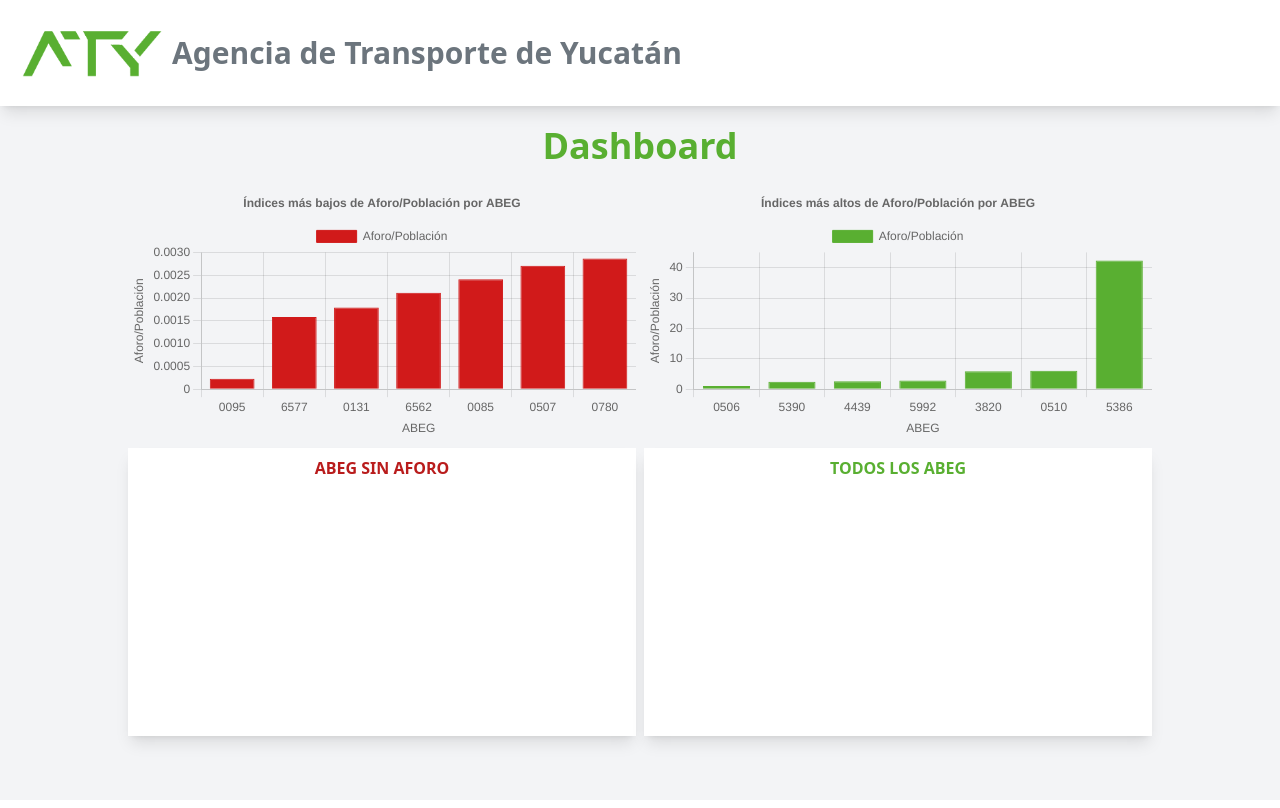
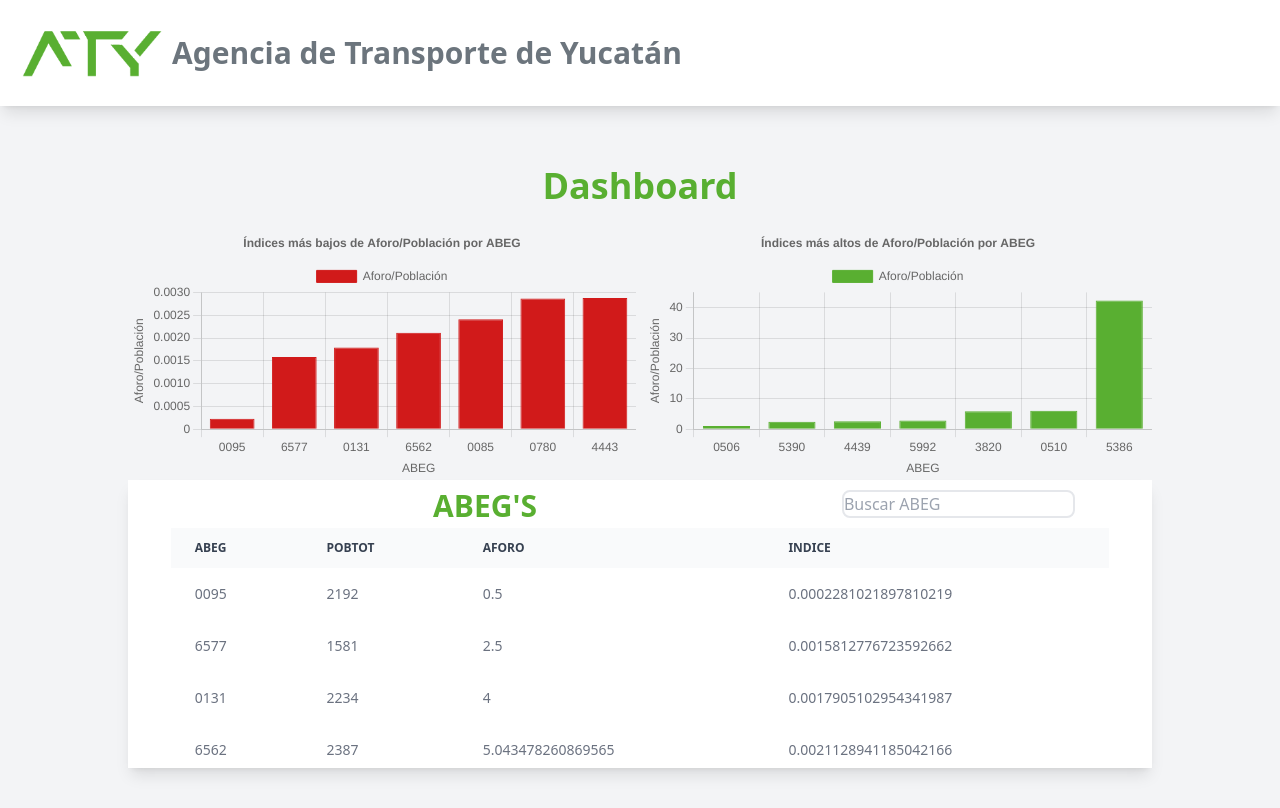
Before and after one commit to devcoso/frontend-hack-ruta-urbana, a React (Vite) app: page / in a window 1280 px wide. Built offline with nearby package versions, Linux system fonts and the light colour scheme.

Commit message:
Agregando ABEG lista

```diff
--- a/src/Layout.jsx
+++ b/src/Layout.jsx
@@ -4,11 +4,13 @@ import { Outlet } from 'react-router-dom'
 function Layout() {
   return (
     <div className="bg-gray-100 min-h-screen">
-      <div className='flex flex-col md:flex-row items-center gap-2 bg-white shadow-lg py-5 px-5'>
+      <div className='flex flex-col md:flex-row items-center gap-2 bg-white shadow-lg py-5 px-5 sticky top-0'>
         <img src='./aty.png' alt='logo' className='w-36' />
         <h1 className='text-secondary font-bold text-xl md:text-3xl'>Agencia de Transporte de Yucatán</h1>
       </div>
-      <Outlet />
+      <div className='py-10'>
+        <Outlet />
+      </div>
     </div>
   )
 }
--- a/src/components/ABEGList.jsx
+++ b/src/components/ABEGList.jsx
@@ -1,8 +1,73 @@
+import React, { useEffect, useState } from 'react'
 
-function ABEGList({list, title, color}) {
+function ABEGList({list}) {
+    const [listABEG, setData] = useState(list)
+    const [search, setSearch] = useState("")
+
+    const searchABEG = (value) => {
+        if (value === "") {
+            setData(list)
+            return
+        }
+        const newList = list.filter((item) => {
+            // Expresion regular para buscar por ABEG
+            const expresion = new RegExp("\\b" + search, "i");
+            if (item.ABEG.search(expresion) != -1){
+                return item;
+            }
+            return null;
+        })
+        setData(newList)
+    }
+
+    useEffect(() => {
+        searchABEG(search)
+    }, [search])
+
   return (
-    <div className=" h-72 bg-white shadow-lg">
-        <h1 className={`text-center py-2 ${color} font-bold uppercase`}>{title}</h1>
+    <div className="h-72 bg-white shadow-lg">
+        <div className="w-11/12 h-1/6 flex mx-2 gap-2">
+          <h1 className="text-center py-2 text-primary font-bold text-2xl md:text-3xl w-3/4">ABEG'S</h1>
+            <input
+                type="text"
+                placeholder="Buscar ABEG"
+                className="border-2 border-gray-200 rounded-lg m-auto w-1/4"
+                onChange={(e) => setSearch(e.target.value)}
+            />
+        </div>
+        <div className="h-5/6 overflow-y-auto w-11/12 m-auto">
+          <div className="relative overflow-x-auto">
+              <table className="w-full text-sm text-left rtl:text-right text-gray-500">
+                  <thead className="text-xs text-gray-700 uppercase bg-gray-50">
+                      <tr>
+                            {Object.keys(list[0]).map((item) => (
+                                <th scope="col" className="px-6 py-3" key={item}>
+                                    {item}
+                                </th>
+                            ))}
+                      </tr>
+                  </thead>
+                  <tbody>
+                    {listABEG.length > 0 ? listABEG.map((item) => (
+                        <tr key={item.ABEG}>
+                            <td className="px-6 py-4 whitespace-nowrap">
+                                {item.ABEG}
+                            </td>
+                            <td className="px-6 py-4 whitespace-nowrap">
+                                {item.POBTOT}
+                            </td>
+                            <td className="px-6 py-4 whitespace-nowrap">
+                                {item.AFORO}
+                            </td>
+                            <td className="px-6 py-4 whitespace-nowrap">
+                                {item.INDICE}
+                            </td>
+                        </tr>
+                    )) : <tr><td colSpan="4" className="text-center">No hay datos</td></tr>}
+                  </tbody>
+              </table>
+          </div>
+        </div>
     </div>
   )
 }
--- a/src/data/getData.js
+++ b/src/data/getData.js
@@ -4,17 +4,23 @@ export const getData = () => {
 
 
     //Obtener aforo/población
-    const aforo_poblacion_data = data.map((item) => {
+    const poblacion_data = data.map((item) => {
         return {
             "ABEG" : item.CVE_AGEB,
             "POBTOT" : item.POBTOT,
             "AFORO" : item.AFORO,
-            "indice" : item.AFORO / item.POBTOT
+            "INDICE" : item.AFORO / item.POBTOT
         }
     }).filter((item) => item.POBTOT > 0)
+    //QUITAR DUPLICADOS
+    .filter((item, index, self) =>
+        index === self.findIndex((t) => (
+            t.ABEG === item.ABEG
+        ))
+    )
 
     //Ordenar de menor a mayor
-    const aforo_poblacion_data_ordenado = aforo_poblacion_data.sort((a, b) => a.indice - b.indice)
+    const aforo_poblacion_data_ordenado = poblacion_data.sort((a, b) => a.INDICE - b.INDICE)
 
     //Obtener los 7 primeros
     const aforo_poblacion_data_menores = aforo_poblacion_data_ordenado.slice(0, 7)
@@ -25,5 +31,6 @@ export const getData = () => {
     return {
         aforo_poblacion_data_menores,
         aforo_poblacion_data_mayores,
+        poblacion_data
     }
 }
--- a/src/main.jsx
+++ b/src/main.jsx
@@ -23,7 +23,7 @@ const router = createBrowserRouter([
         element: <Dashboard />,
       },
     ],
-    errorElement: <p>Página No Encontrada</p>,
+    //errorElement: <p>Página No Encontrada</p>,
   },
 ]);
 createRoot(document.getElementById('root')).render(
--- a/src/pages/Dashboard.jsx
+++ b/src/pages/Dashboard.jsx
@@ -7,7 +7,8 @@ function Dashboard() {
 
   const {
     aforo_poblacion_data_menores,
-    aforo_poblacion_data_mayores
+    aforo_poblacion_data_mayores,
+    poblacion_data
   } = getData()
 
   return (
@@ -18,7 +19,7 @@ function Dashboard() {
           title='Índices más bajos de Aforo/Población por ABEG'
           typeOfValue='Aforo/Población'
           labels={aforo_poblacion_data_menores.map((item) => item.ABEG)}
-          data_to_show={aforo_poblacion_data_menores.map((item) => item.indice)}
+          data_to_show={aforo_poblacion_data_menores.map((item) => item.INDICE)}
           xLabel='ABEG'
           yLabel='Aforo/Población'
           color='#d11a1a'
@@ -27,13 +28,14 @@ function Dashboard() {
           title='Índices más altos de Aforo/Población por ABEG'
           typeOfValue='Aforo/Población'
           labels={aforo_poblacion_data_mayores.map((item) => item.ABEG)}
-          data_to_show={aforo_poblacion_data_mayores.map((item) => item.indice)}
+          data_to_show={aforo_poblacion_data_mayores.map((item) => item.INDICE)}
           xLabel='ABEG'
           yLabel='Aforo/Población'
           color='#59af31'
         />
-        <ABEGList list={[{}]} title="ABEG sin AFORO" color='text-red-700' />
-        <ABEGList list={[{}]} title="Todos los ABEG" color='text-primary' />
+      </div>
+      <div className="m-auto w-full md:w-4/5">
+        <ABEGList list={poblacion_data} />
       </div>
     </>
   )
```
